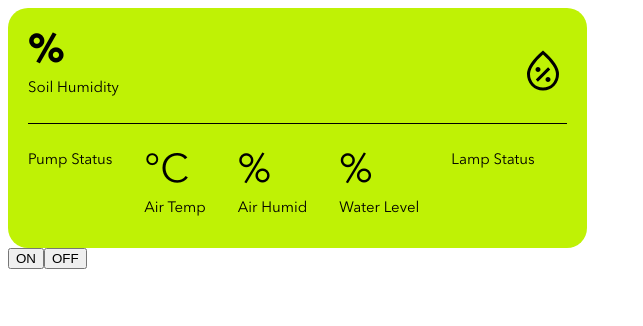
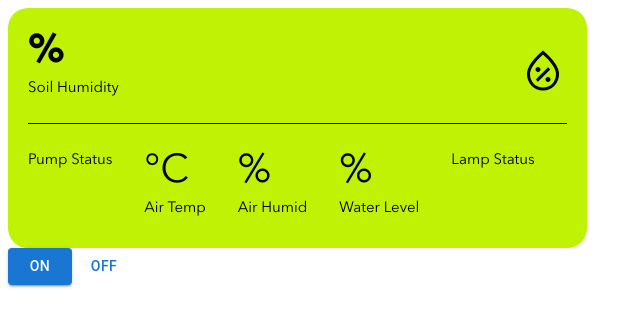
Before and after one commit to Ridhoalharits/DhiorGarden, a React (Create React App) app: page / in a window 1280 px wide. Shown: the top 326 px of the page, without its empty margins (0-643 px from the left). Built offline with nearby package versions, Linux system fonts and the light colour scheme; no server answers.

Commit message:
add button

```diff
--- a/package.json
+++ b/package.json
@@ -4,6 +4,9 @@
   "private": true,
   "dependencies": {
     "@coreui/coreui": "^4.3.2",
+    "@emotion/react": "^11.11.1",
+    "@emotion/styled": "^11.11.0",
+    "@mui/material": "^5.15.0",
     "@testing-library/jest-dom": "^5.16.5",
     "@testing-library/react": "^13.4.0",
     "@testing-library/user-event": "^13.5.0",
--- a/src/App.css
+++ b/src/App.css
@@ -2,3 +2,10 @@
 	display: flex;
 	flex-direction: row;
 }
+.button-green {
+	width: 100px;
+	background-color: green;
+	color: white;
+	margin-right: 32px;
+	border-color: none;
+}
--- a/src/App.js
+++ b/src/App.js
@@ -1,5 +1,6 @@
 import CardStatus from "./components/CardStatus/CardStatus";
 import React, { useState, useEffect } from "react";
+import Button from "@mui/material/Button";
 
 import "./App.css";
 function App() {
@@ -56,8 +57,6 @@ function App() {
 		};
 	}, []);
 
-	const handleClick = console.log("Tombol ditekan");
-
 	return (
 		<div>
 			<div className="App">
@@ -71,8 +70,10 @@ function App() {
 				/>
 			</div>
 			<div className="Row-base">
-				<button onClick={sendOne}>ON</button>
-				<button onClick={sendZero}>OFF</button>
+				<Button variant="contained" onClick={sendOne}>
+					ON
+				</Button>
+				<Button onClick={sendZero}>OFF</Button>
 			</div>
 		</div>
 	);
```
Also changed, not shown: 1 other file (tests, documents, lock files or other folders).
